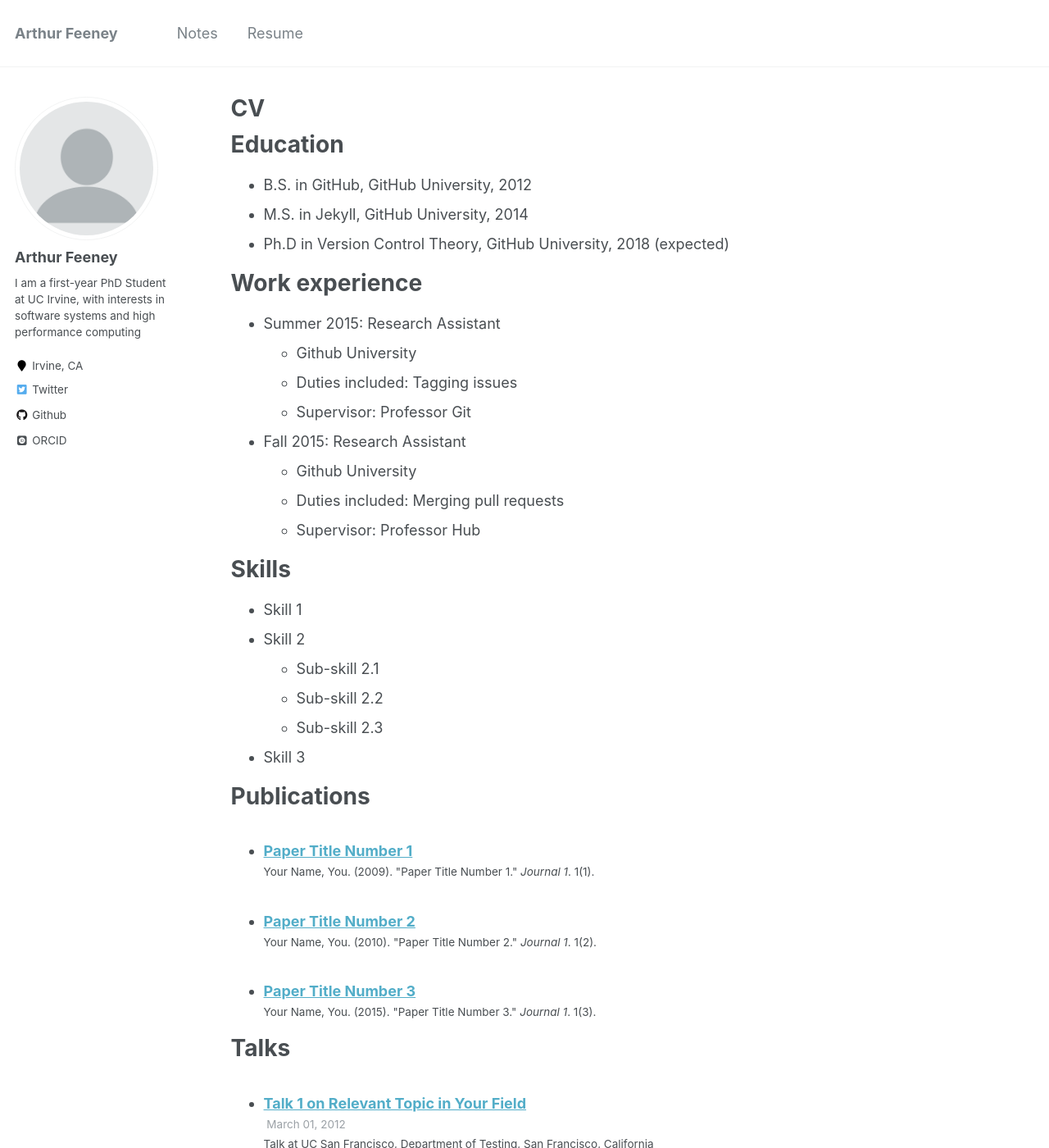
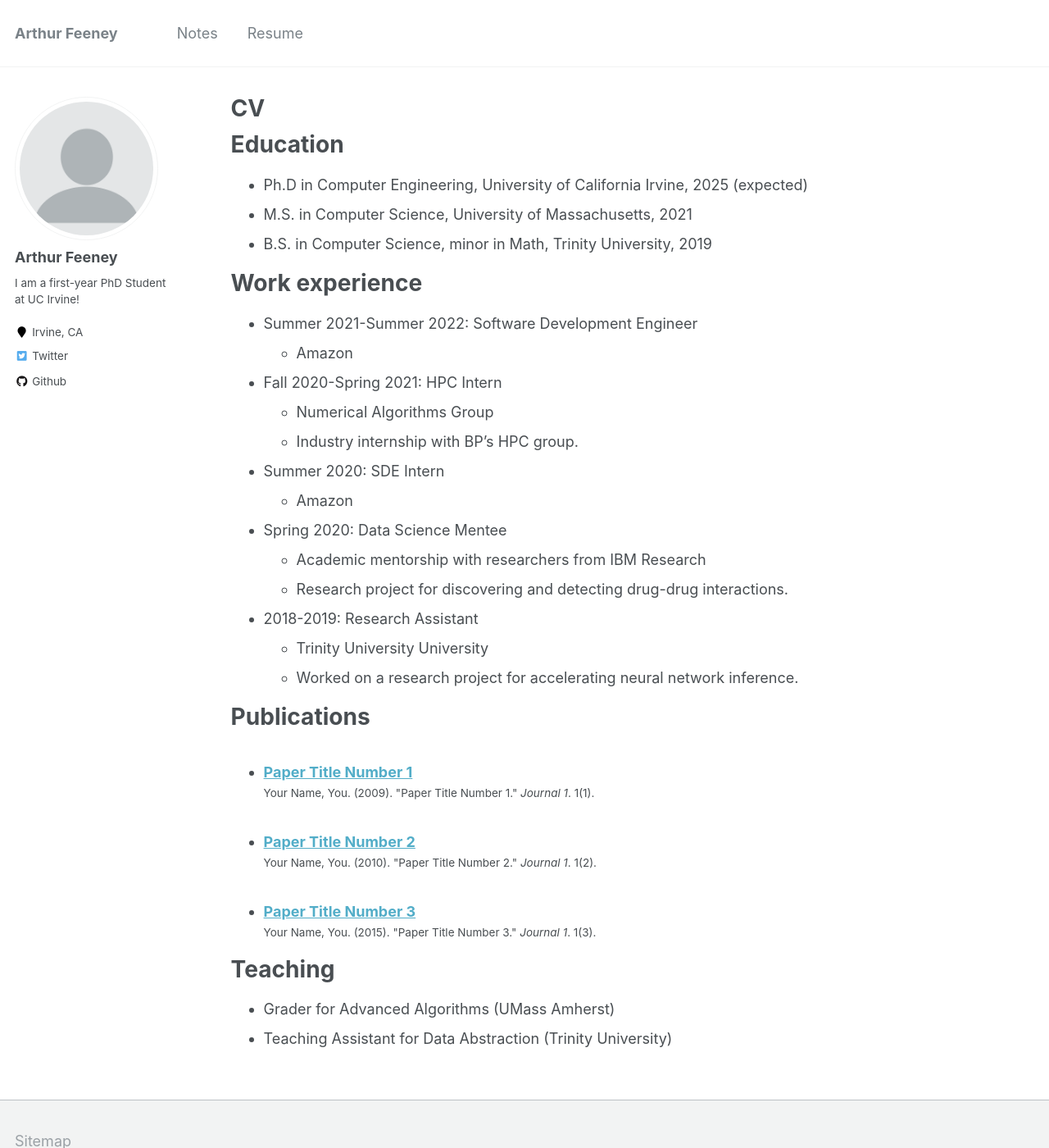
Before and after one commit to arthurfeeney/arthurfeeney.github.io, a Jekyll site: the page built from _pages/cv.md, in a window 1280 px wide and 1400 px high. Shown: the whole window at 82% size. Built offline with Jekyll 4.4.1, drawn with Linux system fonts in a browser that asks for light colours; some web fonts are replaced; some of the changed text lies outside the part shown.

Commit message:
Update About.md, add simple resume

```diff
--- a/_config.yml
+++ b/_config.yml
@@ -82,7 +82,7 @@ analytics:
 author:
   name             : "Arthur Feeney"
   avatar           : "profile.png"
-  bio              : "I am a first-year PhD Student at UC Irvine, with interests in software systems and high performance computing"
+  bio              : "I am a first-year PhD Student at UC Irvine!"
   location         : "Irvine, CA"
   employer         :
   pubmed           : #"https://www.ncbi.nlm.nih.gov/pubmed/?term=john+snow"
@@ -96,14 +96,14 @@ author:
   flickr           :
   facebook         :
   foursquare       :
-  github           : "github.com/arthurfeeney"
+  github           : "arthurfeeney"
   google_plus      :
   keybase          :
   instagram        :
   impactstory      : #"https://profiles.impactstory.org/u/xxxx-xxxx-xxxx-xxxx"
   lastfm           :
   linkedin         :
-  orcid            : "http://orcid.org/yourorcidurl"
+  orcid            : #"http://orcid.org/yourorcidurl"
   pinterest        :
   soundcloud       :
   stackoverflow    : # http://stackoverflow.com/users/123456/username
--- a/_pages/cv.md
+++ b/_pages/cv.md
@@ -11,30 +11,29 @@ redirect_from:
 
 Education
 ======
-* B.S. in GitHub, GitHub University, 2012
-* M.S. in Jekyll, GitHub University, 2014
-* Ph.D in Version Control Theory, GitHub University, 2018 (expected)
+* Ph.D in Computer Engineering, University of California Irvine, 2025 (expected)
+* M.S. in Computer Science, University of Massachusetts, 2021
+* B.S. in Computer Science, minor in Math, Trinity University, 2019
 
 Work experience
 ======
-* Summer 2015: Research Assistant
-  * Github University
-  * Duties included: Tagging issues
-  * Supervisor: Professor Git
+* Summer 2021-Summer 2022: Software Development Engineer
+  * Amazon
 
-* Fall 2015: Research Assistant
-  * Github University
-  * Duties included: Merging pull requests
-  * Supervisor: Professor Hub
+* Fall 2020-Spring 2021: HPC Intern
+  * Numerical Algorithms Group
+  * Industry internship with BP's HPC group.
 
-Skills
-======
-* Skill 1
-* Skill 2
-  * Sub-skill 2.1
-  * Sub-skill 2.2
-  * Sub-skill 2.3
-* Skill 3
+* Summer 2020: SDE Intern
+  * Amazon
+
+* Spring 2020: Data Science Mentee
+  * Academic mentorship with researchers from IBM Research
+  * Research project for discovering and detecting drug-drug interactions.
+
+* 2018-2019: Research Assistant
+  * Trinity University University
+  * Worked on a research project for accelerating neural network inference.
 
 Publications
 ======
@@ -42,18 +41,7 @@ Publications
     {% include archive-single-cv.html %}
   {% endfor %}</ul>
 
-Talks
-======
-  <ul>{% for post in site.talks %}
-    {% include archive-single-talk-cv.html %}
-  {% endfor %}</ul>
-
 Teaching
 ======
-  <ul>{% for post in site.teaching %}
-    {% include archive-single-cv.html %}
-  {% endfor %}</ul>
-
-Service and leadership
-======
-* Currently signed in to 43 different slack teams
+* Grader for Advanced Algorithms (UMass Amherst)
+* Teaching Assistant for Data Abstraction (Trinity University)
```
Also changed, not shown: _pages/about.md (+2 -2 lines), _posts/2012-08-14-blog-post-1.md (line endings or trailing spaces).
